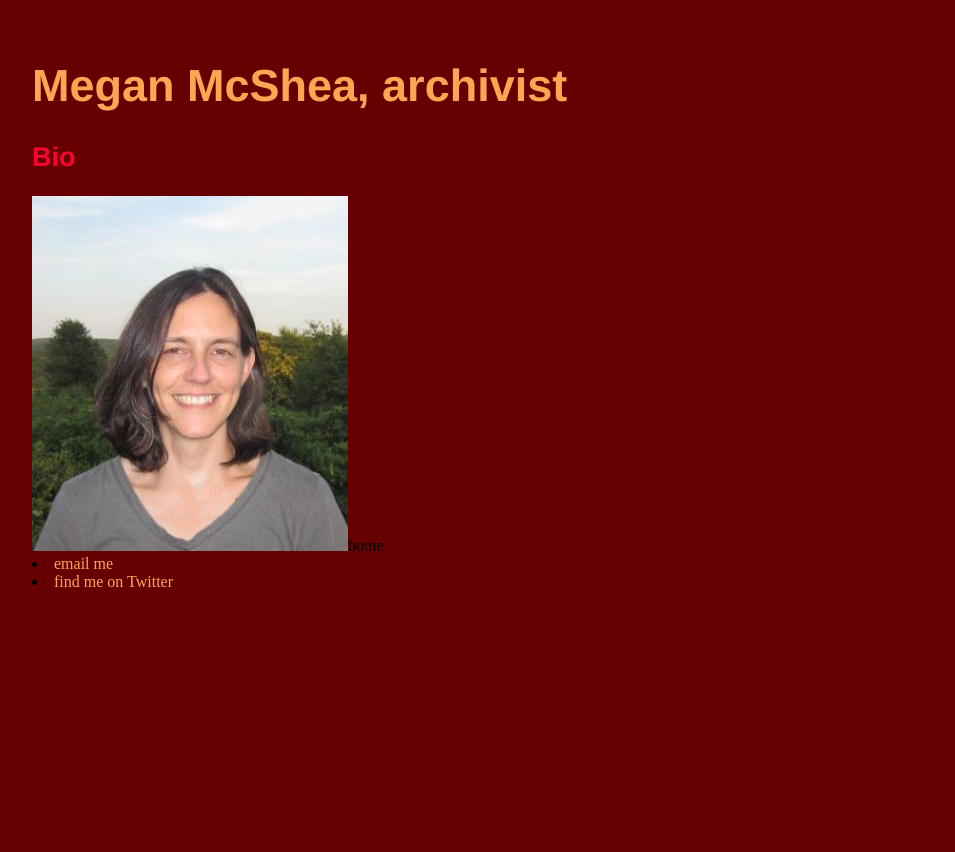
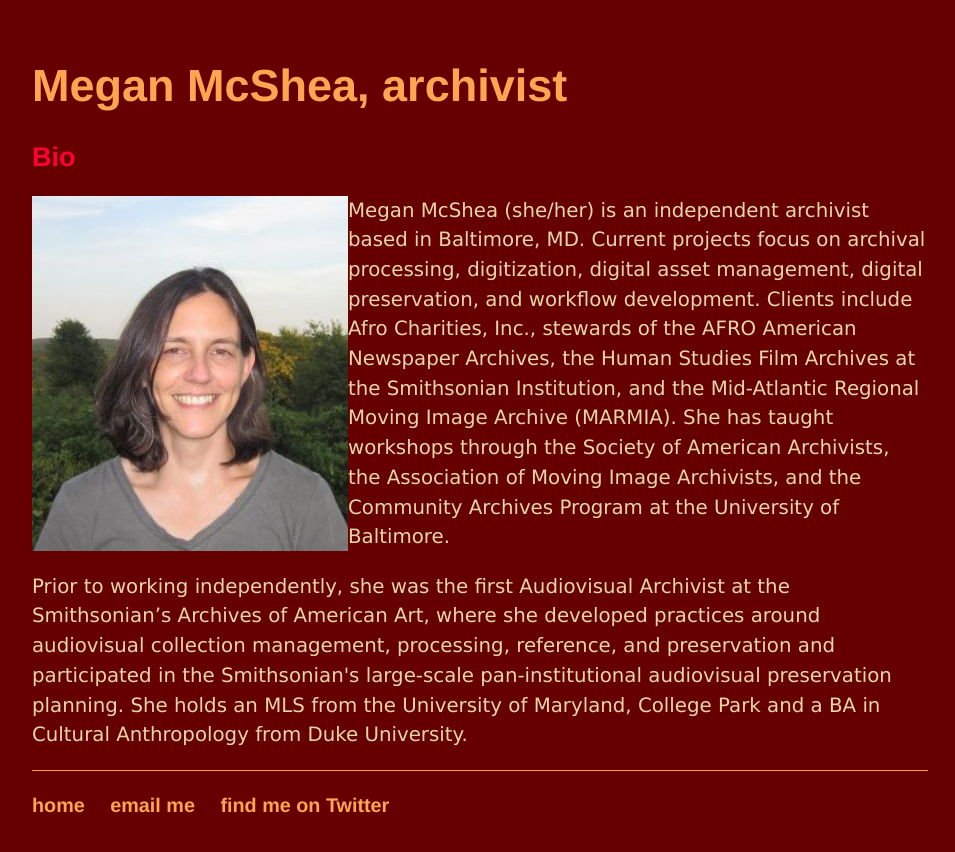
Before and after one commit to megan-mcshea/megan-mcshea.github.io, a Jekyll site: the page built from archivistbio.html, in a window 1280 px wide. Shown: the top 852 px of the page, without its empty margins (160-1115 px from the left). Built offline with Jekyll 4.4.1, drawn with Linux system fonts in a browser that asks for light colours.

Commit message:
Update archivistbio.html

```diff
--- a/archivistbio.html
+++ b/archivistbio.html
@@ -5,7 +5,7 @@ title: Megan McShea, archivist
 <div class="blurb">
 	<h1><a href="./">Megan McShea, archivist</a></h1>
   <h2>Bio</h2>
-<img src="MMsmall.jpg" alt="Megan at Shakemore, photo by Teresa Duggan>
+<img src="MMsmall.jpg" alt="Megan at Shakemore, photo by Teresa Duggan" style="float:left;">
   <p>Megan McShea (she/her) is an independent archivist based in Baltimore, MD. Current projects focus on archival processing, digitization, digital asset management, digital preservation, and workflow development. Clients include Afro Charities, Inc., stewards of the AFRO American Newspaper Archives, the Human Studies Film Archives at the Smithsonian Institution, and the Mid-Atlantic Regional Moving Image Archive (MARMIA). She has taught workshops through the Society of American Archivists, the Association of Moving Image Archivists, and the Community Archives Program at the University of Baltimore. </p>
 	  <p>Prior to working independently, she was the first Audiovisual Archivist at the Smithsonian’s Archives of American Art, where she developed practices around audiovisual collection management, processing, reference, and preservation and participated in the Smithsonian's large-scale pan-institutional audiovisual preservation planning. She holds an MLS from the University of Maryland, College Park and a BA in Cultural Anthropology from Duke University.</p>
   </div><!-- /.blurb -->
```
